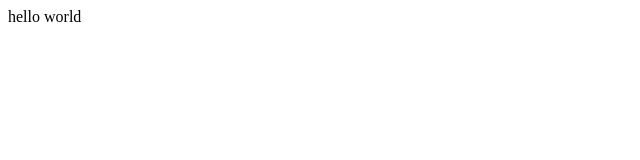
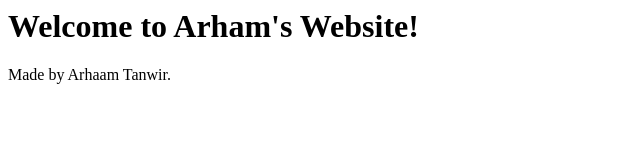
Before and after one commit to arhamtanwir07/arhamlabs-demo, a plain HTML site: page index.html in a window 1280 px wide. Shown: the whole page, without its empty margins (0-640 px from the left). Drawn offline with Linux system fonts and the light colour scheme.

Commit message:
Update index.html
added my first webpage

```diff
--- a/index.html
+++ b/index.html
@@ -1 +1,10 @@
-<p>hello world</p>
+<!DOCTYPE <html>
+    <html>
+        <head></head>
+        <title>Arham's Website </title>
+        </head>
+        <body>
+            <h1>Welcome to Arham's Website!</h1>
+                <p>Made by Arhaam Tanwir.</p>
+        </body>
+</html>
```
